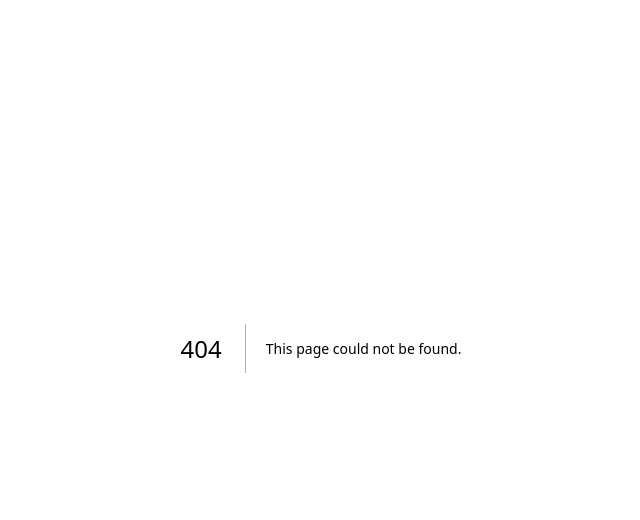
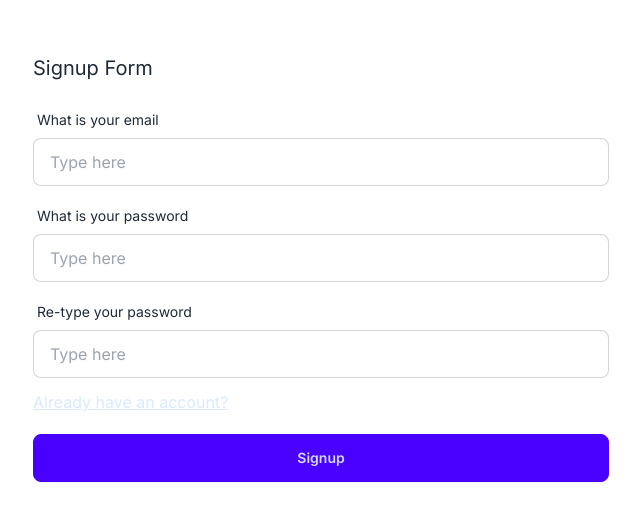
Before and after one commit to arya-bhanu/sekawan-note-client-next, a Next.js app: page /signup in a window 1280 px wide. Before the commit this address had no page. Shown: the part 108-628 px from the top of the page, without its empty margins (319-959 px from the left). Built offline with nearby package versions, Linux system fonts and the light colour scheme.

Commit message:
feat: login & signup form

```diff
--- /dev/null
+++ b/app/login/page.tsx
@@ -0,0 +1,43 @@
+import Link from 'next/link';
+import React from 'react';
+
+const LoginPage = () => {
+	return (
+		<div className='min-h-[80vh] flex'>
+			<form className='m-auto w-full max-w-xl'>
+				<h1 className='text-xl'>Login Form</h1>
+				<div className='mt-5 flex flex-col gap-y-3'>
+					<label className='form-control w-full'>
+						<div className='label'>
+							<span className='label-text'>What is your email</span>
+						</div>
+						<input
+							type='email'
+							placeholder='Type here'
+							className='input input-bordered w-full '
+						/>
+					</label>
+					<label className='form-control w-full'>
+						<div className='label'>
+							<span className='label-text'>What is your password</span>
+						</div>
+						<input
+							type='password'
+							placeholder='Type here'
+							className='input input-bordered w-full '
+						/>
+					</label>
+					<Link
+						href={'/signup'}
+						className='underline text-blue-100'
+					>
+						Don&apos;t have an account?
+					</Link>
+					<button className='btn btn-primary mt-2'>Login</button>
+				</div>
+			</form>
+		</div>
+	);
+};
+
+export default LoginPage;
--- /dev/null
+++ b/app/signup/page.tsx
@@ -0,0 +1,48 @@
+import Link from 'next/link';
+import React from 'react';
+
+const SignupPage = () => {
+	return (
+		<div className='min-h-[80vh] flex'>
+			<form className='m-auto w-full max-w-xl'>
+				<h1 className='text-xl'>Signup Form</h1>
+				<div className='mt-5 flex flex-col gap-y-3'>
+					<label className='form-control w-full'>
+						<div className='label'>
+							<span className='label-text'>What is your email</span>
+						</div>
+						<input
+							type='email'
+							placeholder='Type here'
+							className='input input-bordered w-full '
+						/>
+					</label>
+					<label className='form-control w-full'>
+						<div className='label'>
+							<span className='label-text'>What is your password</span>
+						</div>
+						<input
+							type='password'
+							placeholder='Type here'
+							className='input input-bordered w-full '
+						/>
+					</label>
+					<label className='form-control w-full'>
+						<div className='label'>
+							<span className='label-text'>Re-type your password</span>
+						</div>
+						<input
+							type='password'
+							placeholder='Type here'
+							className='input input-bordered w-full '
+						/>
+					</label>
+					<Link href={'/login'} className='underline text-blue-100'>Already have an account?</Link>
+					<button className='btn btn-primary mt-2'>Signup</button>
+				</div>
+			</form>
+		</div>
+	);
+};
+
+export default SignupPage;
```
